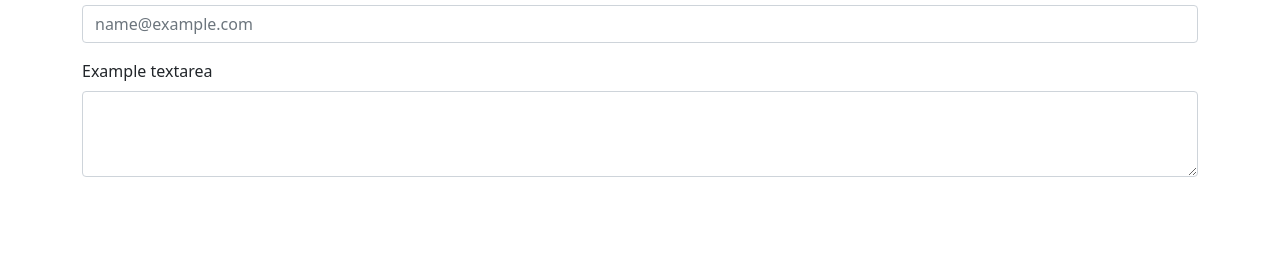
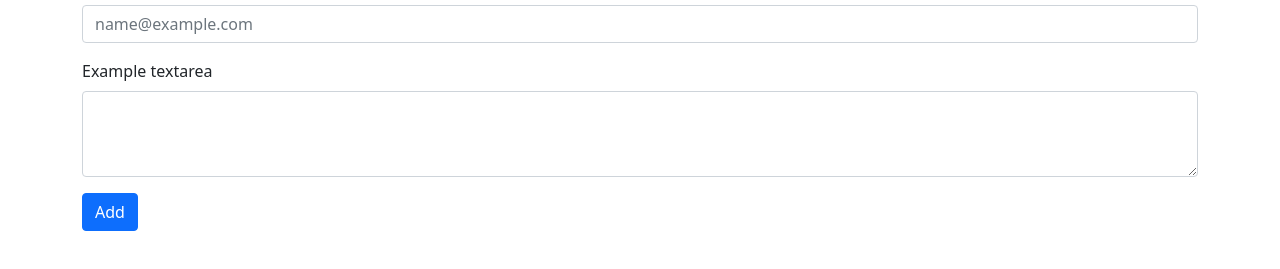
Before and after one commit to anastasemuvandi/webapplication, a plain HTML site: page index.html in a window 1280 px wide. Shown: the part 73-342 px from the top of the page. Drawn offline with nearby package versions, Linux system fonts and the light colour scheme.

Commit message:
Blue button is added to the form

```diff
--- a/index.html
+++ b/index.html
@@ -15,6 +15,7 @@
                 <label for="exampleFormControlTextarea1" class="form-label">Example textarea</label>
                 <textarea class="form-control" id="exampleFormControlTextarea1" rows="3"></textarea>
               </div>
+              <div><button class="btn btn-primary">Add</button></div>
         </div>
     </body>
 </html>
```
